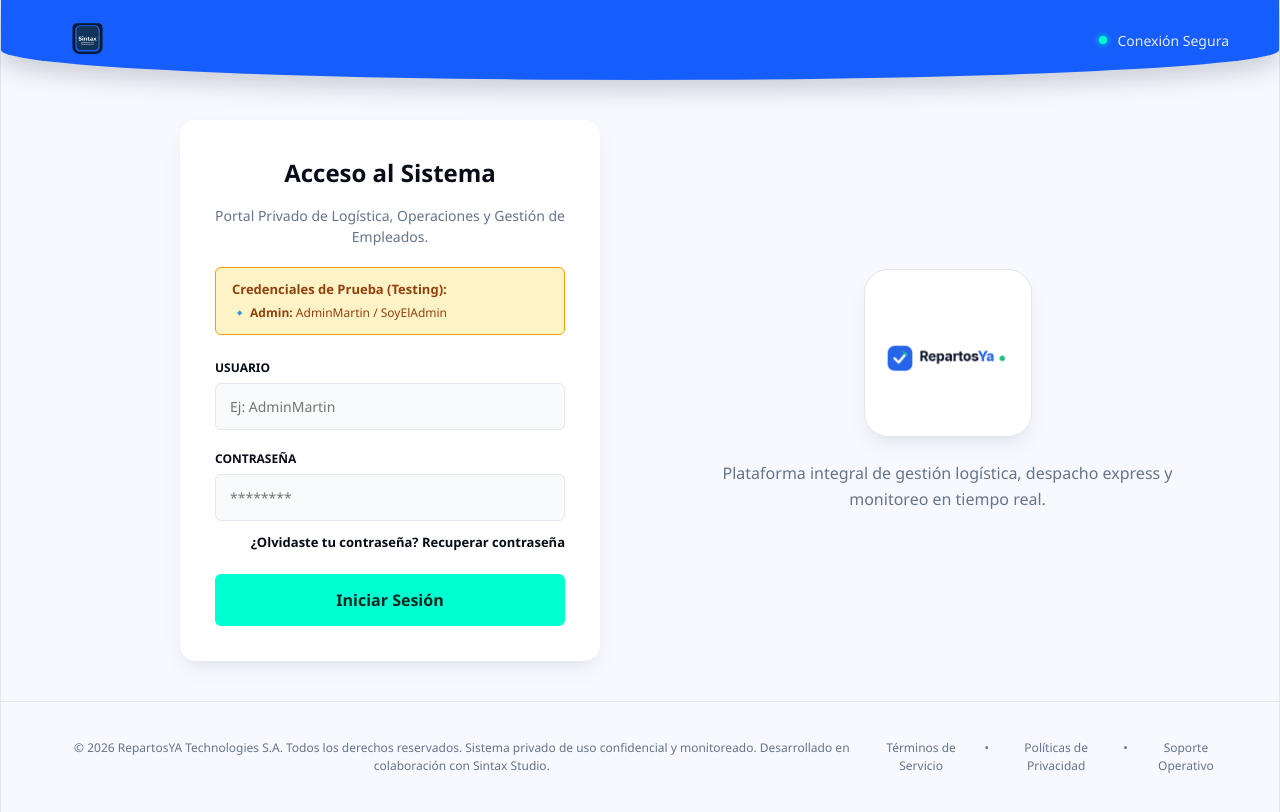
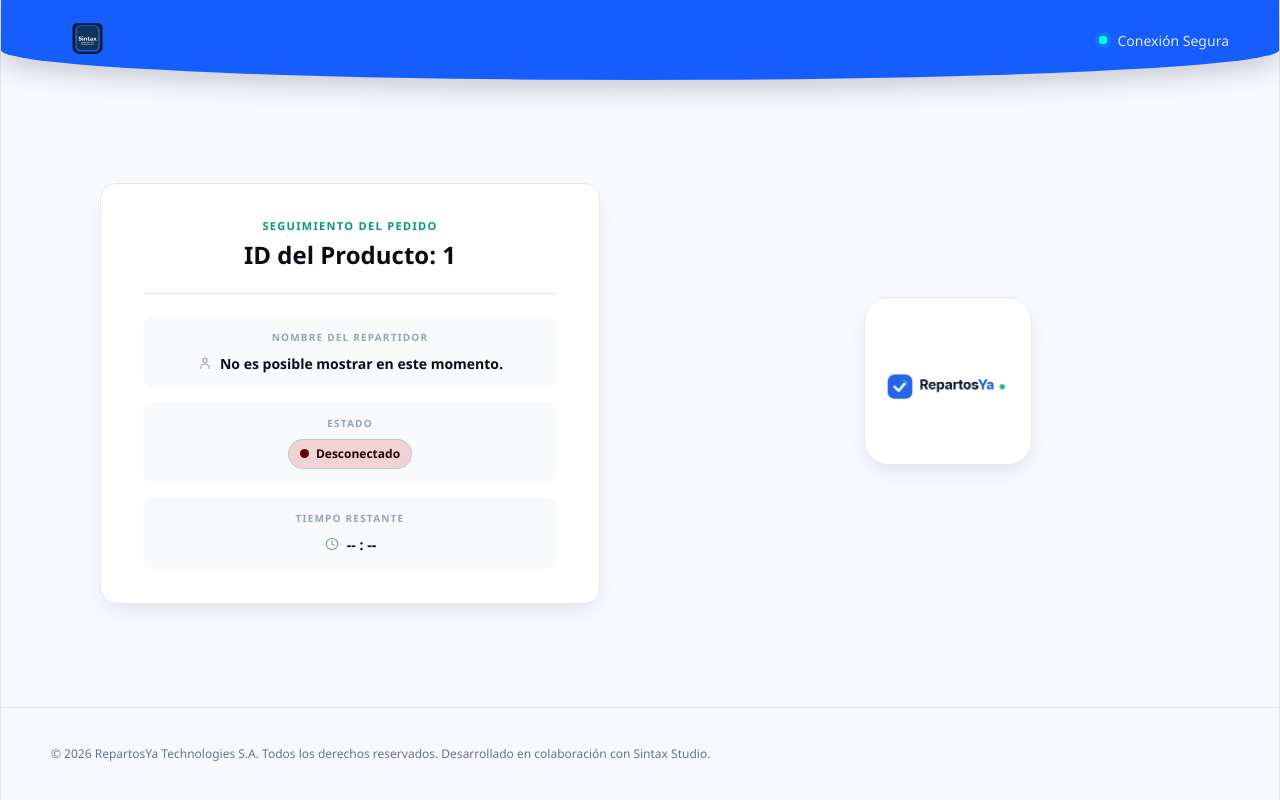
Before and after one commit to lean04e/proyecto-RepartosYA, a React (Vite) app in the folder Frontend/: page /seguimiento/1 in a window 1280 px wide. Built offline with nearby package versions, Linux system fonts and the light colour scheme; no server answers.

Commit message:
Feat: Diseñe la pagina de vista de seguimiento del pedido para el cliente.

```diff
--- a/Frontend/src/App.jsx
+++ b/Frontend/src/App.jsx
@@ -3,6 +3,7 @@ import { Routes, Route } from 'react-router-dom';
 import Login from './pages/login';
 import AdminDashboard from './pages/adminDashboard';
 import ResetPassword from './pages/ResetPassword';
+import ClientDashboard from './pages/clientDashboard';
 
 function getStoredAdminSession() {
     const storedSession = sessionStorage.getItem('repartosya_session');
@@ -53,6 +54,10 @@ function App() {
                     element={<ResetPassword />}
                 />
                 <Route
+                    path="/seguimiento/:trackingId"
+                    element={<ClientDashboard />}
+                />
+                <Route
                     path="/*"
                     element={
                         !session ? (
--- a/Frontend/src/components/OrdersSection.css
+++ b/Frontend/src/components/OrdersSection.css
@@ -20,6 +20,43 @@
 .unassigned-driver {
   color: var(--text-muted);
   font-style: italic;
+}
+
+.tracking-link-section {
+  grid-column: span 2;
+  justify-content: center;
+  gap: 12px;
+}
+
+.tracking-link-section p {
+  margin: 0;
+}
+
+.tracking-link-section .tracking-link-value {
+  color: var(--primary);
+  font-size: 14px;
+  font-weight: 600;
+  line-height: 1.4;
+  overflow-wrap: anywhere;
+}
+
+.tracking-link-section button {
+  align-self: flex-start;
+  min-height: 40px;
+  padding: 0 14px;
+  border: 0;
+  border-radius: 6px;
+  color: #fff;
+  background: var(--primary);
+  font: inherit;
+  font-weight: 700;
+  cursor: pointer;
+}
+
+@media (max-width: 900px) {
+  .tracking-link-section {
+    grid-column: span 1;
+  }
 }
 
 .status-en-camino {
--- a/Frontend/src/components/OrdersSection.jsx
+++ b/Frontend/src/components/OrdersSection.jsx
@@ -613,6 +613,7 @@ const handleAddOrder = async (event) => {
       </div>
       {detailOrder && (
         <OrderDetailModal
+          key={detailOrder.id}
           order={detailOrder}
           origin={findCommerce(detailOrder.origin)}
           destination={findCommerce(detailOrder.destination)}
@@ -685,6 +686,9 @@ function OrderDetailModal({
   onCancelOrder,
   onRemove,
 }) {
+  const [copiedTrackingLink, setCopiedTrackingLink] = useState(false)
+  const [trackingCopyError, setTrackingCopyError] = useState('')
+
   useEffect(() => {
     const handleKeyDown = (event) => {
       if (event.key === 'Escape') onClose()
@@ -694,6 +698,7 @@ function OrderDetailModal({
   }, [onClose])
 
   const history = [...order.statusHistory].reverse()
+  const trackingLink = `${window.location.origin}/seguimiento/${encodeURIComponent(order.id)}`
 
   return (
     <div className="modal-backdrop detail-backdrop" role="presentation" onClick={onClose}>
@@ -740,6 +745,30 @@ function OrderDetailModal({
 
             <OrderPartyCard title="Origen" name={order.origin} commerce={origin} />
             <OrderPartyCard title="Destino" name={order.destination} commerce={destination} />
+
+            <section className="detail-card tracking-link-section" aria-labelledby="tracking-link-title">
+              <span className="detail-card-label" id="tracking-link-title">
+                <ExternalLinkIcon />
+                <span>Enlace para el cliente</span>
+              </span>
+              <a className="tracking-link-value" href={trackingLink} target="_blank" rel="noreferrer">
+                {trackingLink}
+              </a>
+              <button
+                type="button"
+                onClick={async () => {
+                  try {
+                    await navigator.clipboard.writeText(trackingLink)
+                    setCopiedTrackingLink(true)
+                  } catch {
+                    setTrackingCopyError('No se pudo copiar el enlace. Selecciónalo y cópialo manualmente.')
+                  }
+                }}
+              >
+                {copiedTrackingLink ? 'Enlace copiado' : 'Copiar enlace para WhatsApp'}
+              </button>
+              {trackingCopyError && <p role="alert">{trackingCopyError}</p>}
+            </section>
           </div>
 
           <div className="detail-orders-section">
--- /dev/null
+++ b/Frontend/src/pages/clientDashboard.jsx
@@ -0,0 +1,226 @@
+import { useEffect } from 'react';
+import { useParams } from 'react-router-dom';
+import repartosYaLogo from '../assets/repartosYA-logo.png';
+import Header from '../components/header';
+import '../styles/login.css';
+
+const trackingCardStyle = {
+    width: '100%',
+    maxWidth: '500px',
+    boxSizing: 'border-box',
+    padding: '34px clamp(24px, 4vw, 42px)',
+    color: 'var(--color-text-primary)',
+    background: 'var(--color-bg-card)',
+    border: '1px solid var(--color-border)',
+    borderRadius: 'var(--radius-lg)',
+    boxShadow: 'var(--shadow-card)',
+    textAlign: 'center',
+};
+
+const detailPanelStyle = {
+    display: 'grid',
+    justifyItems: 'center',
+    gap: '8px',
+    minHeight: '70px',
+    padding: '14px 12px',
+    boxSizing: 'border-box',
+    color: 'var(--color-text-primary)',
+    background: 'var(--color-bg-input)',
+    borderRadius: 'var(--radius-md)',
+    textAlign: 'center',
+};
+
+const supportedStatuses = new Map([
+    ['en camino', 'En camino'],
+    ['en_camino', 'En camino'],
+    ['pendiente', 'Pendiente'],
+    ['asignado', 'Asignado'],
+]);
+
+function getClientStatus(status) {
+    const normalizedStatus = String(status || '').trim().toLocaleLowerCase('es');
+    return supportedStatuses.get(normalizedStatus) || 'Desconectado';
+}
+
+function ClientDashboard() {
+    const { trackingId } = useParams();
+    const productId = trackingId || 'No es posible mostrar en este momento.';
+    const courierName = 'No es posible mostrar en este momento.';
+    const status = getClientStatus(null);
+    const remainingTime = '-- : --';
+
+    useEffect(() => {
+        const previousMinWidth = document.body.style.minWidth;
+        document.body.style.minWidth = '320px';
+
+        return () => {
+            document.body.style.minWidth = previousMinWidth;
+        };
+    }, []);
+
+    return (
+        <div className="login-page-container">
+            <Header />
+
+            <main className="login-main-content">
+                <div className="login-grid-layout">
+                    <div className="login-left-col">
+                        <section style={trackingCardStyle} aria-labelledby="tracking-title">
+                            <p style={eyebrowStyle}>Seguimiento del pedido</p>
+                            <h1 id="tracking-title" style={titleStyle}>
+                                ID del Producto: {productId}
+                            </h1>
+
+                            <div style={dividerStyle} />
+
+                            <dl style={{ display: 'grid', gap: '14px', margin: 0 }}>
+                                <TrackingDetail
+                                    label="Nombre del Repartidor"
+                                    value={courierName}
+                                    icon={<PersonIcon />}
+                                />
+                                <TrackingDetail
+                                    label="Estado"
+                                    value={status}
+                                    status
+                                />
+                                <TrackingDetail
+                                    label="Tiempo Restante"
+                                    value={remainingTime}
+                                    icon={<ClockIcon />}
+                                />
+                            </dl>
+                        </section>
+                    </div>
+
+                    <div className="login-right-col">
+                        <div className="brand-card-display" aria-label="RepartosYa">
+                            <img src={repartosYaLogo} alt="RepartosYa" className="brand-logo-large" />
+                        </div>
+                    </div>
+                </div>
+            </main>
+
+            <footer className="page-global-footer">
+                <p>
+                    © 2026 RepartosYa Technologies S.A. Todos los derechos reservados.
+                    Desarrollado en colaboración con Sintax Studio.
+                </p>
+            </footer>
+        </div>
+    );
+}
+
+function TrackingDetail({ label, value, icon, status = false }) {
+    return (
+        <div style={detailPanelStyle}>
+            <dt style={detailLabelStyle}>{label}</dt>
+            <dd style={detailValueStyle}>
+                {icon}
+                {status ? (
+                    <span style={statusBadgeStyle}>
+                        <span aria-hidden="true" style={statusDotStyle} />
+                        {value}
+                    </span>
+                ) : (
+                    <span>{value}</span>
+                )}
+            </dd>
+        </div>
+    );
+}
+
+const eyebrowStyle = {
+    margin: '0 0 4px',
+    color: '#039b78',
+    fontSize: '11px',
+    fontWeight: 800,
+    letterSpacing: '0.12em',
+    textTransform: 'uppercase',
+};
+
+const titleStyle = {
+    margin: 0,
+    fontSize: 'clamp(18px, 2vw, 24px)',
+    fontWeight: 800,
+    lineHeight: 1.35,
+    overflowWrap: 'anywhere',
+};
+
+const dividerStyle = {
+    height: '1px',
+    margin: '22px 0',
+    background: 'var(--color-border)',
+};
+
+const detailLabelStyle = {
+    color: 'var(--color-text-muted)',
+    fontSize: '10px',
+    fontWeight: 700,
+    letterSpacing: '0.12em',
+    textTransform: 'uppercase',
+};
+
+const detailValueStyle = {
+    display: 'flex',
+    alignItems: 'center',
+    justifyContent: 'center',
+    flexWrap: 'wrap',
+    gap: '7px',
+    margin: 0,
+    fontSize: '14px',
+    fontWeight: 600,
+    overflowWrap: 'anywhere',
+};
+
+const statusBadgeStyle = {
+    display: 'inline-flex',
+    alignItems: 'center',
+    gap: '7px',
+    padding: '5px 11px',
+    color: '#2b0101',
+    background: 'rgba(205, 14, 14, 0.16)',
+    border: '1px solid rgba(0, 180, 145, 0.24)',
+    borderRadius: '999px',
+    fontSize: '12px',
+    fontWeight: 700,
+};
+
+const statusDotStyle = {
+    width: '9px',
+    height: '9px',
+    flex: '0 0 9px',
+    background: '#620606',
+    borderRadius: '50%',
+};
+
+const iconStyle = {
+    width: '16px',
+    height: '16px',
+    fill: 'none',
+    stroke: '#8da1bd',
+    strokeWidth: 1.7,
+    strokeLinecap: 'round',
+    strokeLinejoin: 'round',
+    flex: '0 0 16px',
+};
+
+function PersonIcon() {
+    return (
+        <svg style={iconStyle} viewBox="0 0 24 24" aria-hidden="true">
+            <circle cx="12" cy="8" r="3.2" />
+            <path d="M5.5 20a6.5 6.5 0 0 1 13 0" />
+        </svg>
+    );
+}
+
+function ClockIcon() {
+    return (
+        <svg style={iconStyle} viewBox="0 0 24 24" aria-hidden="true">
+            <circle cx="12" cy="12" r="8.5" />
+            <path d="M12 7v5l3 2" />
+        </svg>
+    );
+}
+
+export default ClientDashboard;
```
